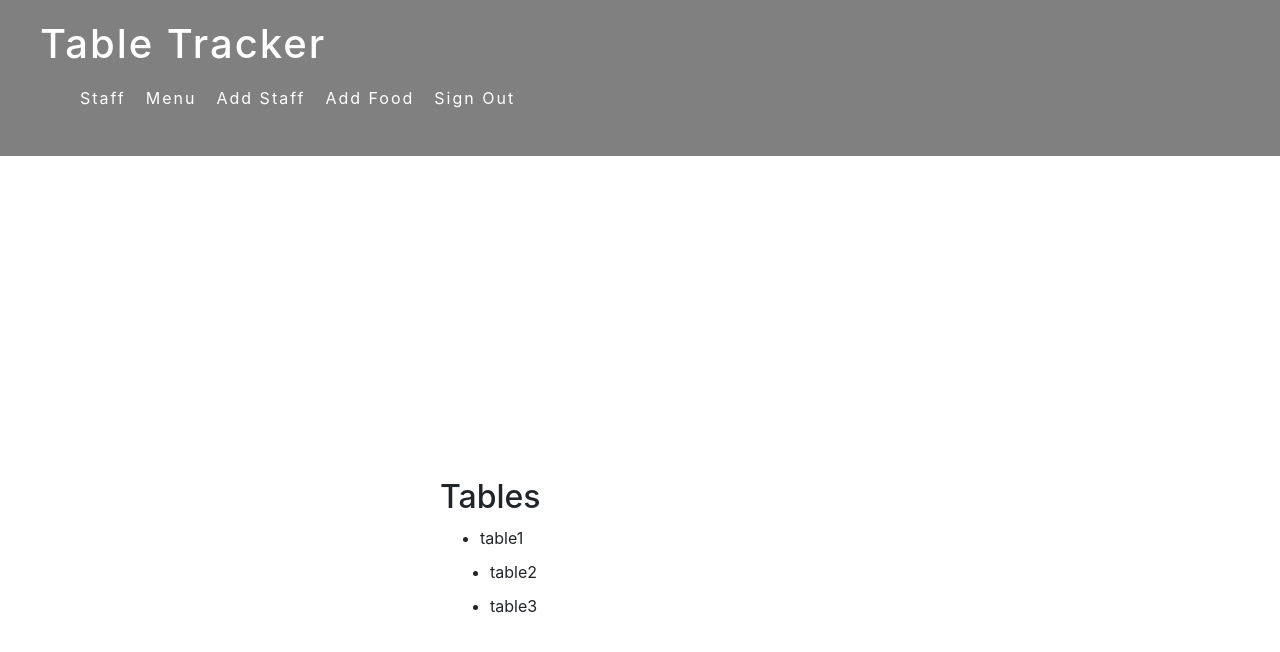
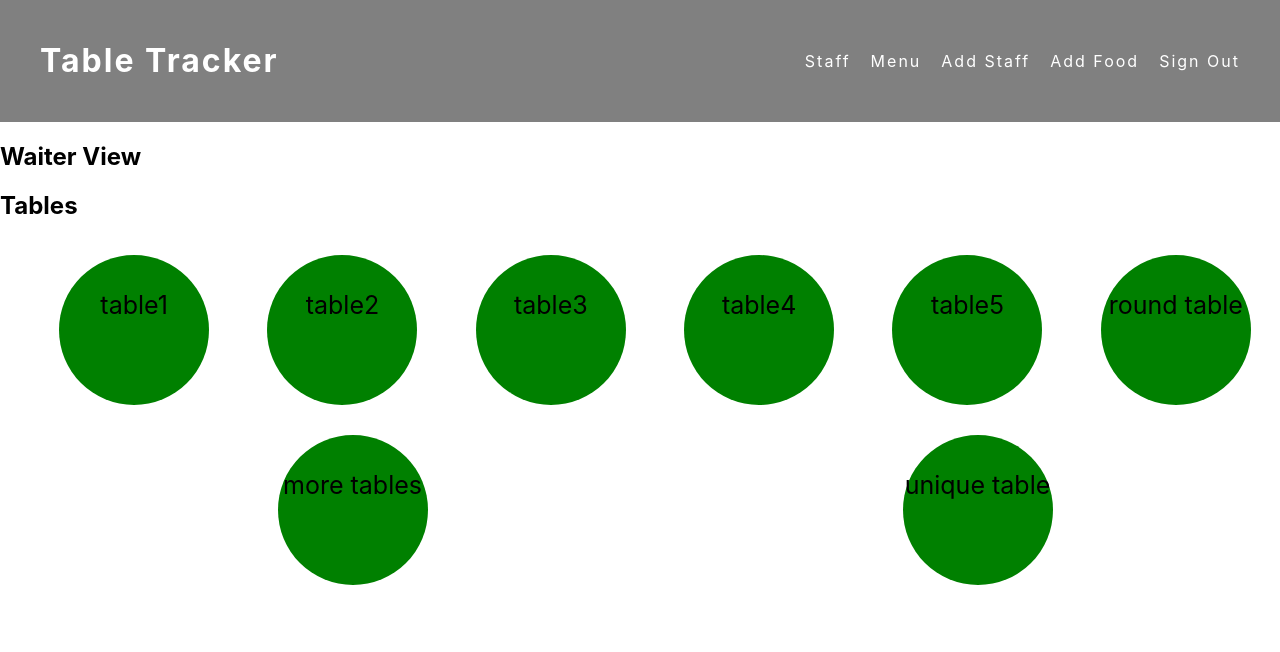
Before and after one commit to usuajiayako/Table-Tracker, a React (Create React App) app: page /waiter in a window 1280 px wide. Shown: the top 652 px of the page. Built offline with nearby package versions, Linux system fonts and the light colour scheme; no server answers.

Commit message:
adds some basic styling for tables

```diff
--- a/src/containers/WaiterPage/Tables.jsx
+++ b/src/containers/WaiterPage/Tables.jsx
@@ -6,7 +6,12 @@ function Tables() {
   const [tables] = useState([
     { name: 'table1' },
     { name: 'table2' },
-    { name: 'table3' }
+    { name: 'table3' },
+    { name: 'table4' },
+    { name: 'table5' },
+    { name: 'round table' },
+    { name: 'more tables' },
+    { name: 'unique table' }
   ]);
 
   return (
--- a/src/containers/WaiterPage/WaiterPage.css
+++ b/src/containers/WaiterPage/WaiterPage.css
@@ -0,0 +1,18 @@
+ul {
+  list-style: none;
+  display: flex;
+  flex-wrap: wrap;
+  justify-content: space-around;
+  flex-grow: 4;
+}
+
+.table-icon {
+  text-align: center;
+  background-color: green;
+  height: 150px;
+  width: 150px;
+  border-radius: 50%;
+  margin: 5px;
+  line-height: 100px;
+  font-size: 25px;
+}
--- a/src/containers/WaiterPage/WaiterPage.jsx
+++ b/src/containers/WaiterPage/WaiterPage.jsx
@@ -1,24 +1,13 @@
 import './WaiterPage.css';
-import { Container } from 'react-bootstrap';
-import 'bootstrap/dist/css/bootstrap.min.css';
 import React from 'react';
-import { BrowserRouter as Router, Switch, Route } from 'react-router-dom';
 import Tables from './Tables';
 
 const WaiterPage = () => {
   return (
-    <Container
-      className='d-flex align-items-center justify-content-center'
-      style={{ minHeight: '100vh' }}
-    >
-      <div className='w-100' style={{ maxWidth: '400px' }}>
-        <Router>
-          <Switch>
-            <Route exact path='/waiter' component={Tables} />
-          </Switch>
-        </Router>
-      </div>
-    </Container>
+    <>
+      <h2>Waiter View</h2>
+      <Tables />
+    </>
   );
 };
 
```
